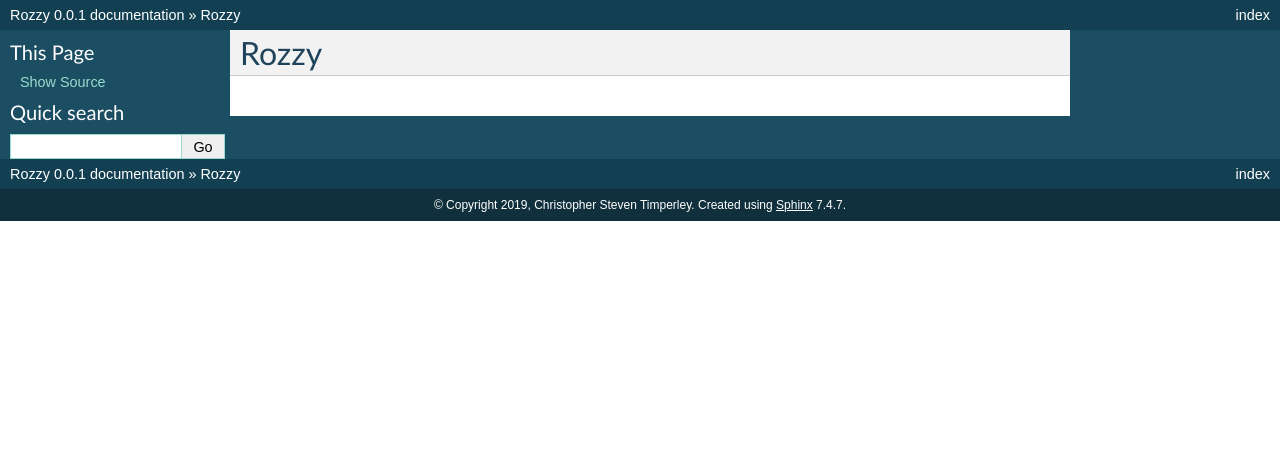
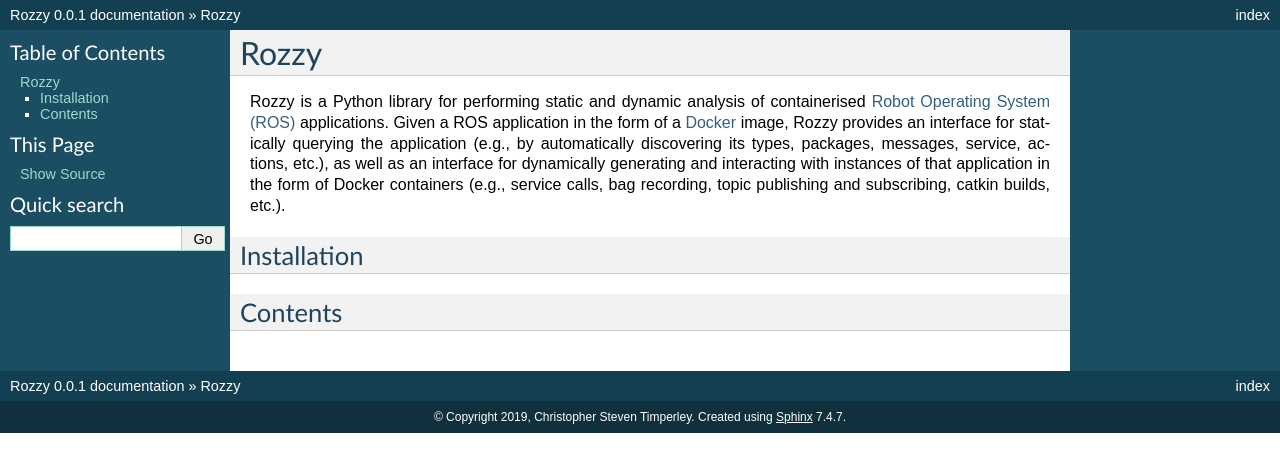
Before and after one commit to cmu-rss-lab/roswire, a Sphinx documentation site: the page built from docs/index.rst, in a window 1280 px wide. Shown: the top 472 px of the page. Built offline with Sphinx 7.4.7, drawn with Linux system fonts in a browser that asks for light colours.

Commit message:
added high-level description to docs

```diff
--- a/docs/index.rst
+++ b/docs/index.rst
@@ -1,5 +1,27 @@
 Rozzy
 =====
+
+
+Rozzy is a Python library for performing static and dynamic analysis of
+containerised `Robot Operating System (ROS) <https://ros.org>`_
+applications.
+Given a ROS application in the form of a `Docker <https://docker.org>`_
+image, Rozzy provides an interface for statically querying the application
+(e.g., by automatically discovering its types, packages, messages, service,
+actions, etc.), as well as an interface for dynamically generating and
+interacting with instances of that application in the form of Docker
+containers (e.g., service calls, bag recording, topic publishing and
+subscribing, catkin builds, etc.).
+
+
+Installation
+------------
+
+
+
+
+Contents
+--------
 
 .. toctree::
    :maxdepth: 2
```
